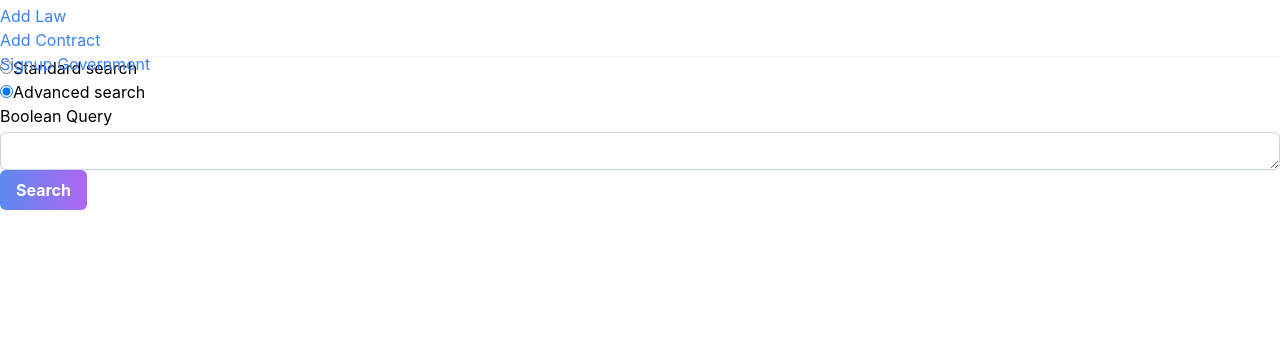
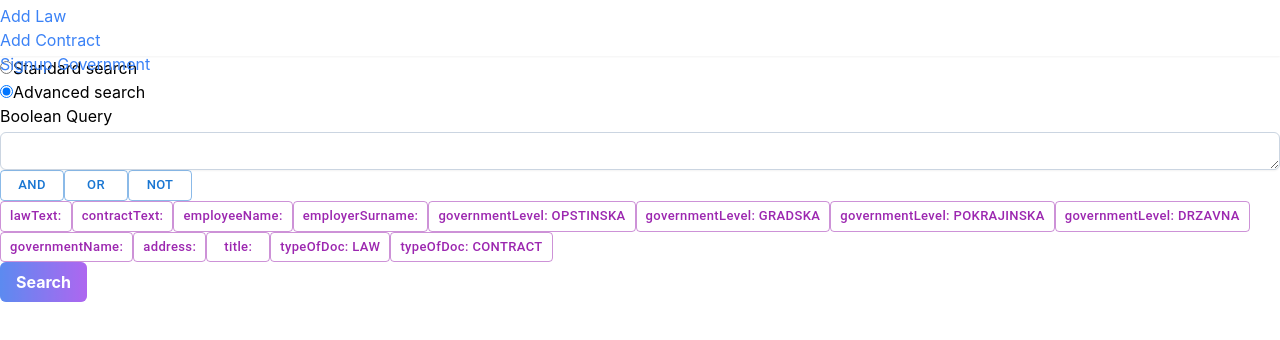
Before and after one commit to kukuckarastislav/udd-elk, a React (Vite) app in the folder frontend/udd-front/: page / in a window 1280 px wide. Both pictures are taken after a click on the radio button "Advanced search". Shown: the top 340 px of the page. Built offline with nearby package versions, Linux system fonts and the light colour scheme.

Commit message:
feat: front boolean query tags

```diff
--- a/frontend/udd-front/src/pages/SearchPage.tsx
+++ b/frontend/udd-front/src/pages/SearchPage.tsx
@@ -3,11 +3,14 @@ import { SearchDTO } from '../models/SearchDTO';
 import style from './SearchPage.module.scss';
 import axios from 'axios';
 import { DocumentDTO } from '../models/DocumentDTO';
+import { Button } from '@mui/material';
 
 export default function SearchPage() {
 
   const [searchDTO, setSearchDTO] = useState<SearchDTO>(new SearchDTO());
   const [searchResults, setSearchResults] = useState<DocumentDTO>([]);
+  const booleanQueryOPERANDS = ['AND', 'OR', 'NOT']
+  const booleanQueryFields = ['lawText:', 'contractText:', 'employeeName:', 'employerSurname:', 'governmentLevel: OPSTINSKA', 'governmentLevel: GRADSKA', 'governmentLevel: POKRAJINSKA', 'governmentLevel: DRZAVNA', 'governmentName:', 'address:', 'title:', 'typeOfDoc: LAW', 'typeOfDoc: CONTRACT'  ]
 
   const handleGetSearchResults = async () => {
     console.log(searchDTO);
@@ -163,6 +166,32 @@ export default function SearchPage() {
                     setSearchDTO(newSearchDTO);
                   }}
                 />
+                <div className='mt-4 flex gap-2'>
+                  {booleanQueryOPERANDS.map((operand, index) => {
+                    return (
+                      <Button variant='outlined' size='small' key={index}
+                        onClick={() => {
+                          let newSearchDTO = JSON.parse(JSON.stringify(searchDTO))
+                          newSearchDTO.booleanQuery += ` ${operand} `;
+                          setSearchDTO(newSearchDTO);
+                        }}
+                      >{operand}</Button>
+                    )
+                  })}
+                </div>
+                <div className='mt-4 flex gap-2 flex-wrap'>
+                  {booleanQueryFields.map((operand, index) => {
+                    return (
+                      <Button variant='outlined' color='secondary' sx={{textTransform: "none"}} size='small' key={index}
+                        onClick={() => {
+                          let newSearchDTO = JSON.parse(JSON.stringify(searchDTO))
+                          newSearchDTO.booleanQuery += ` ${operand} `;
+                          setSearchDTO(newSearchDTO);
+                        }}
+                      >{operand}</Button>
+                    )
+                  })}
+                </div>
               </div>
             }
 
```
